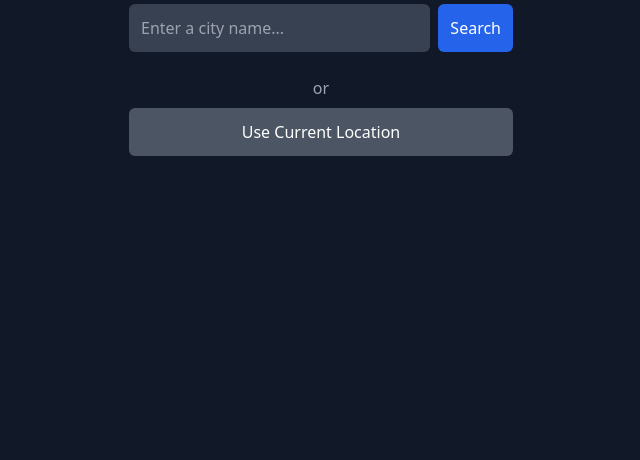
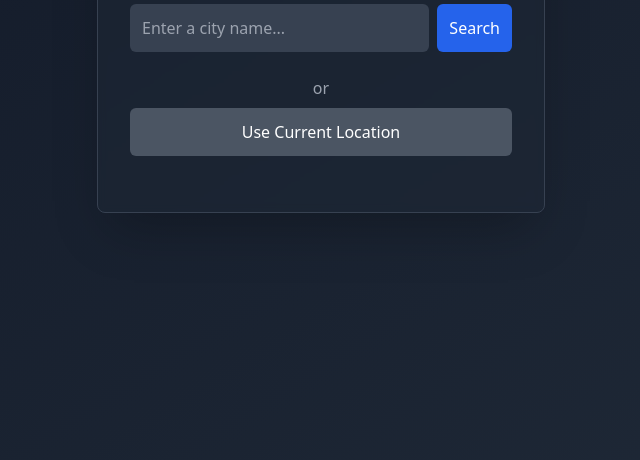
Before and after one commit to fabio-s1/ClearCast, a plain HTML site: page index.html in a window 1280 px wide. Shown: the part 340-800 px from the top of the page, without its empty margins (319-959 px from the left). Drawn offline with nearby package versions, Linux system fonts and the light colour scheme.

Commit message:
style: apply core layout and styling with Tailwind CSS

```diff
--- a/index.html
+++ b/index.html
@@ -11,20 +11,19 @@
     <!-- JavaScript File -->
     <script src="script.js" defer></script>
 </head>
+<body class="bg-gradient-to-br from-gray-900 to-gray-800 flex items-center justify-center min-h-screen font-sans text-white">
 
-<body class="bg-gray-900 flex items-center justify-center min-h-screen font-sans text-white">
-
-    <div class="weather-container w-full max-w-md p-8 rounded-lg">
+    <div class="weather-container w-full max-w-md p-8 rounded-lg bg-gray-800/50 backdrop-blur-sm border border-gray-700 shadow-2xl">
         <h1 class="text-4xl font-bold text-center mb-6">ClearCast</h1>
 
         <!-- Search Section -->
         <div class="search-box flex gap-2 mb-6">
-            <input type="text" id="city-input" class="flex-grow p-3 rounded-md bg-gray-700 text-white placeholder-gray-400 focus:outline-none focus:ring-2 focus:ring-blue-500" placeholder="Enter a city name...">
-            <button id="search-btn" class="bg-blue-600 hover:bg-blue-700 p-3 rounded-md">Search</button>
+            <input type="text" id="city-input" class="flex-grow p-3 rounded-md bg-gray-700 text-white placeholder-gray-400 focus:outline-none focus:ring-2 focus:ring-blue-500 transition-all duration-300" placeholder="Enter a city name...">
+            <button id="search-btn" class="bg-blue-600 hover:bg-blue-700 p-3 rounded-md transition-transform transform hover:scale-105">Search</button>
         </div>
         <div class="text-center mb-6">
             <p class="text-gray-400">or</p>
-            <button id="location-btn" class="w-full mt-2 bg-gray-600 hover:bg-gray-700 p-3 rounded-md">Use Current Location</button>
+            <button id="location-btn" class="w-full mt-2 bg-gray-600 hover:bg-gray-700 p-3 rounded-md transition-transform transform hover:scale-105">Use Current Location</button>
         </div>
 
         <!-- Weather Display Section -->
```
